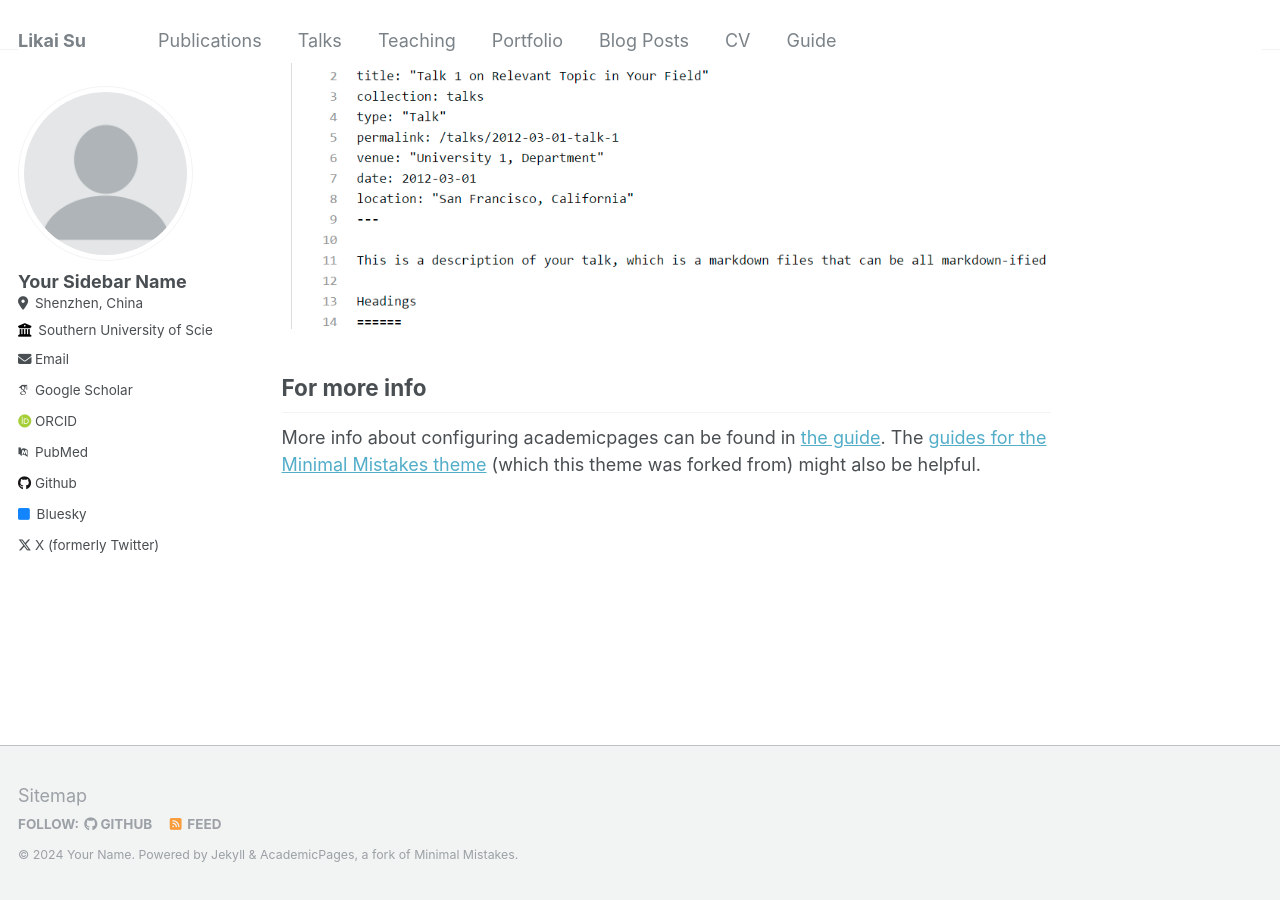
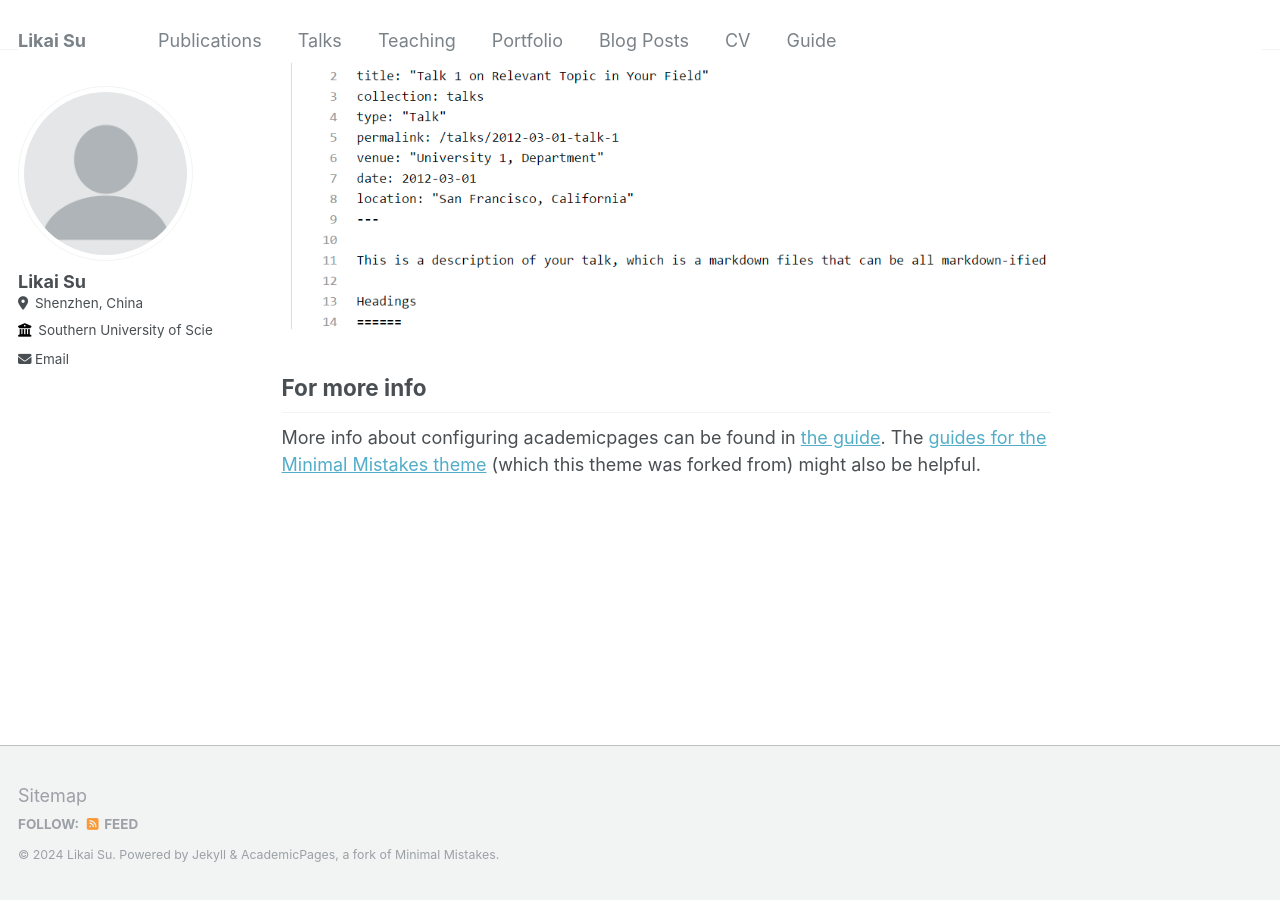
Before and after one commit to likai-su/likai-su, a Jekyll site: the page built from _pages/about.md, in a window 1280 px wide and 900 px high, scrolled down 2640 px. Built offline with Jekyll 4.4.1, drawn with Linux system fonts in a browser that asks for light colours; some web fonts are replaced.

Commit message:
Update _config.yml

```diff
--- a/_config.yml
+++ b/_config.yml
@@ -10,7 +10,7 @@
 locale                   : "en-US"
 title                    : "Likai Su"
 title_separator          : "-"
-name                     : &name "Your Name"
+name                     : &name "Likai Su"
 description              : &description "personal description"
 url                      : https://likai-su.github.io # the base hostname & protocol for your site e.g. "https://mmistakes.github.io"
 baseurl                  : "" # the subpath of your site, e.g. "/blog"
@@ -22,7 +22,7 @@ repository               : "likai-su/likai-su.github.io"
 author:
   # Biographic information
   avatar           : "profile.png"
-  name             : "Your Sidebar Name"
+  name             : "Likai Su"
   pronouns         : # example: "she/her"
   bio              : # "Short biography for the left-hand sidebar"
   location         : "Shenzhen, China"
@@ -32,22 +32,22 @@ author:
 
   # Academic websites
   arxiv            : # URL - Update with the correct link to your profile
-  googlescholar    : "https://scholar.google.com/citations?user=PS_CX0AAAAAJ"
+  googlescholar    : # "https://scholar.google.com/citations?user=PS_CX0AAAAAJ"
   impactstory      : # URL
-  orcid            : "http://orcid.org/yourorcidurl"
-  pubmed           : "https://www.ncbi.nlm.nih.gov/pubmed/?term=john+snow"
+  orcid            : # "http://orcid.org/yourorcidurl"
+  pubmed           : # "https://www.ncbi.nlm.nih.gov/pubmed/?term=john+snow"
   researchgate     : # URL
 
   # Repositories and software development
   bitbucket        : # Username - Update with your username on the site
   codepen          : # Username
   dribbble         : # Username
-  github           : "academicpages"
+  github           : # "academicpages"
   kaggle           : # Username
   stackoverflow    : # User number or user number and name (i.e., use "1" or "1/jeff-atwood")
 
   # Social media
-  bluesky          : "bsky.app" # Replace this with you Bluesky username
+  bluesky          : # "bsky.app" # Replace this with you Bluesky username
   facebook         : # Username
   flickr           : # Username
   foursquare       : # Username
@@ -64,7 +64,7 @@ author:
   steam            : # Username
   telegram         : # URL
   tumblr           : # Username
-  twitter          : "UniofOxford"  # Replace this with your X / Twitter handle
+  twitter          : # "UniofOxford"  # Replace this with your X / Twitter handle
   vine             : # Username
   weibo            : # Username
   wikipedia        : # Username
```
